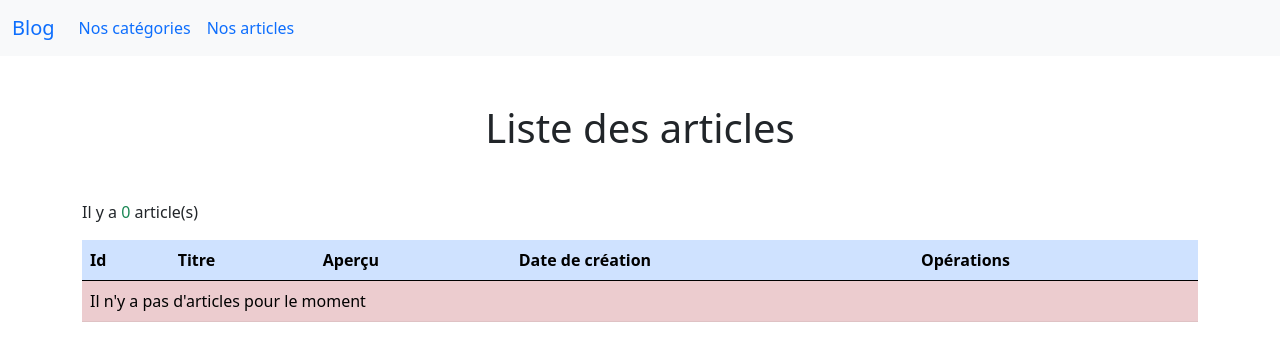
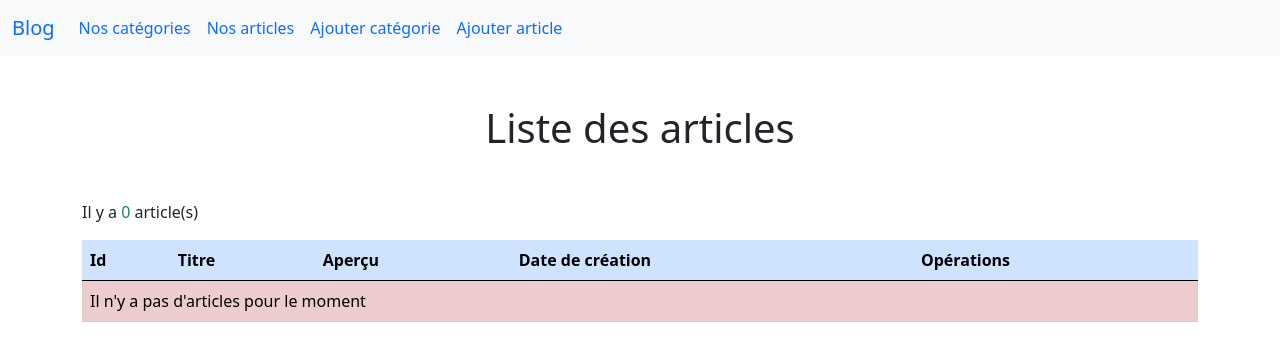
Before and after one commit to alexgaill/DWWM16-symfony, a Symfony app: template templates/article/index.html.twig in a window 1280 px wide. Shown: the top 361 px of the page. Run offline with Twig, Linux system fonts and the light colour scheme; the template is opened without the code that fills it, so the values that code supplies are empty; some libraries are stand-ins or nearby versions.

Commit message:
template rendering in twig

```diff
--- a/src/Form/CategorieType.php
+++ b/src/Form/CategorieType.php
@@ -15,7 +15,7 @@ class CategorieType extends AbstractType
     {
         $builder
             ->add('name', TextType::class, ['label' => "Nom de la catégorie"])
-            ->add('submit', SubmitType::class, ['label' => "Ajouter la catégorie"])
+            ->add('submit', SubmitType::class)
         ;
     }
 
--- a/templates/base.html.twig
+++ b/templates/base.html.twig
@@ -31,6 +31,12 @@
                         <li class="nav-item">
                         <a class="nav-link" href={{ path('article') }}>Nos articles</a>
                         </li>
+                        <li class="nav-item">
+                        <a class="nav-link" href={{ path('categorie_save') }}>Ajouter catégorie</a>
+                        </li>
+                        <li class="nav-item">
+                        <a class="nav-link" href={{ path('article_save') }}>Ajouter article</a>
+                        </li>
                     </ul>
                     </div>
                 </div>
--- /dev/null
+++ b/templates/categorie/_form.html.twig
@@ -0,0 +1,4 @@
+{{form_start(form)}}
+    {{form_row(form.name)}}
+    {{form_row(form.submit, {'label': formLabel})}}
+{{form_end(form)}}
--- a/templates/categorie/save.html.twig
+++ b/templates/categorie/save.html.twig
@@ -2,5 +2,5 @@
 
 {% block body %}
     <h1 class="my-5">Ajouter une catégorie</h1>
-    {{form(form)}}
+    {% include "categorie/_form.html.twig" with {'formLabel': "Ajouter catégorie"} %}
 {% endblock %}
--- a/templates/categorie/update.html.twig
+++ b/templates/categorie/update.html.twig
@@ -2,5 +2,5 @@
 
 {% block body %}
     <h1 class="mt-5 text-center">Modifier la catégorie n° {{categorie.id}}</h1>
-    {{ form(form) }}
+    {% include "categorie/_form.html.twig" with {'formLabel': "Mettre à jour"} %}
 {% endblock %}
```
